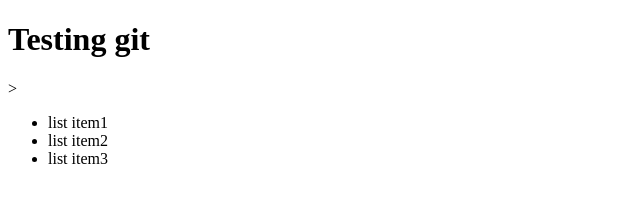
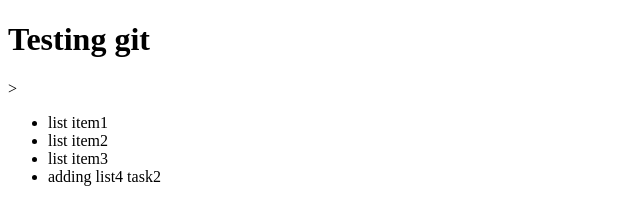
Before and after one commit to devilsngh/testRepo, a plain HTML site: page index.html in a window 1280 px wide. Shown: the whole page, without its empty margins (0-640 px from the left). Drawn offline with Linux system fonts and the light colour scheme.

Commit message:
added a new list item

```diff
--- a/index.html
+++ b/index.html
@@ -9,6 +9,7 @@
             <li>list item1</li>
             <li>list item2</li>
             <li>list item3</li>
+            <li>adding list4 task2</li>
         </ul>
     </body>
 </html>
```
